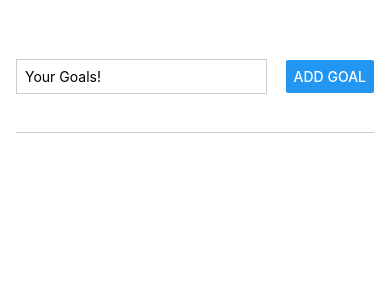
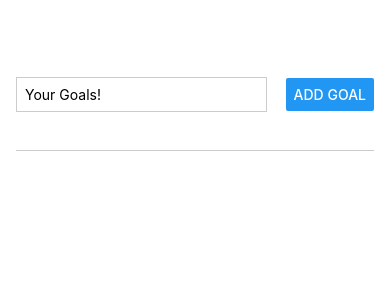
Before and after one commit to MrGhost23/rn-project, a React Native app: screen / in a window 390 px wide. Shown: the top 300 px of the page. Built offline with nearby package versions, Linux system fonts and the light colour scheme.

Commit message:
fix some ui

```diff
--- a/App.js
+++ b/App.js
@@ -63,7 +63,7 @@ export default function App() {
 const styles = StyleSheet.create({
   appContainer: {
     flex: 1,
-    paddingTop: 20,
+    paddingTop: 40,
     padding: 16,
   },
   inputContainer: {
```
